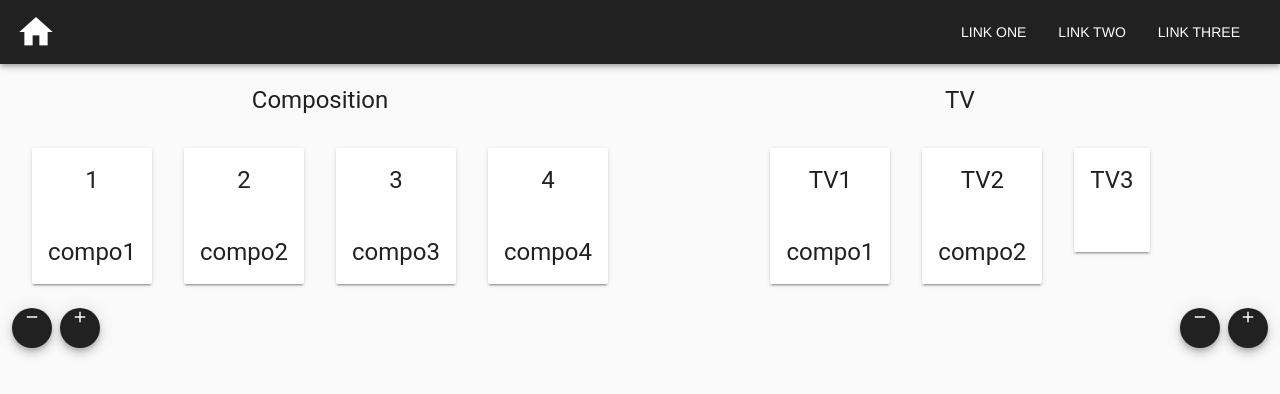
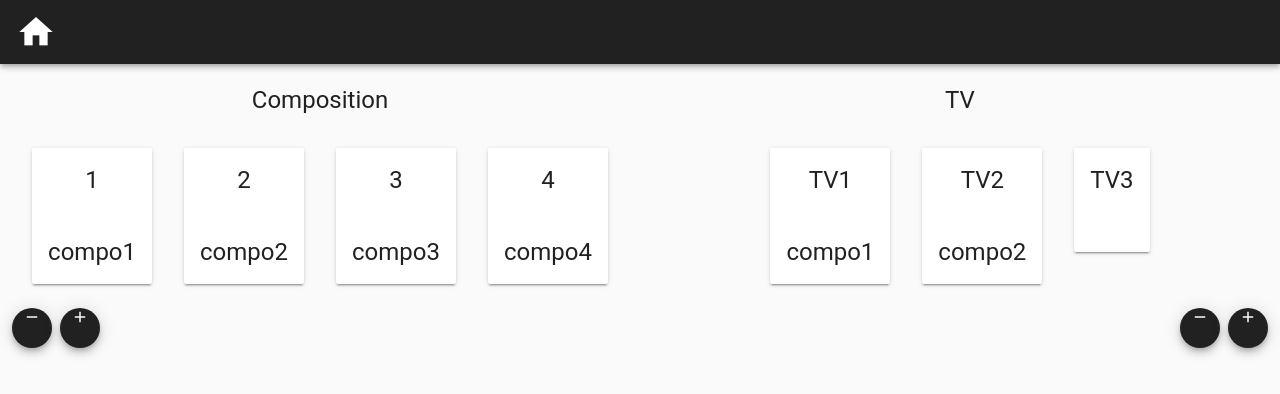
Before and after one commit to benjaminSureau/ScreenFleet, a Vue app: page /#/ in a window 1280 px wide. Shown: the top 394 px of the page. Built offline with nearby package versions, Linux system fonts and the light colour scheme.

Commit message:
feat(compositionFrame | tvFrame):test

```diff
--- a/src/components/compositionFrame.vue
+++ b/src/components/compositionFrame.vue
@@ -6,7 +6,7 @@
             </div>
         </v-card-title>
         <v-layout row wrap class="justify-center">
-            <div class="list-tv" v-for="composition in compositions">
+            <div id="compositions" class="list-tv" v-for="composition in compositions">
                 <v-flex pa-3>
                     <v-card>
                         <v-card-title class="justify-center">
@@ -29,7 +29,7 @@
                 <v-icon dark>remove</v-icon>
             </v-btn>
 
-            <v-btn fab dark small>
+            <v-btn fab dark small v-on:click="addTv(compositions)">
                 <v-icon dark>add</v-icon>
             </v-btn>
         </v-card-actions>
@@ -90,6 +90,10 @@ const compositions = [
             return (
                 (!relatedElement || !relatedElement.fixed) && !draggedElement.fixed
             );
+        },
+        addTv: function (compositions) {
+            alert(compositions);
+            compositions.add
         }
     },
     computed: {
--- a/src/components/menuBar.vue
+++ b/src/components/menuBar.vue
@@ -5,9 +5,6 @@
         </v-toolbar-side-icon>
         <v-spacer></v-spacer>
         <v-toolbar-items class="hidden-sm-and-down">
-            <v-btn flat>Link One</v-btn>
-            <v-btn flat>Link Two</v-btn>
-            <v-btn flat>Link Three</v-btn>
         </v-toolbar-items>
     </v-toolbar>
 </template>
```
